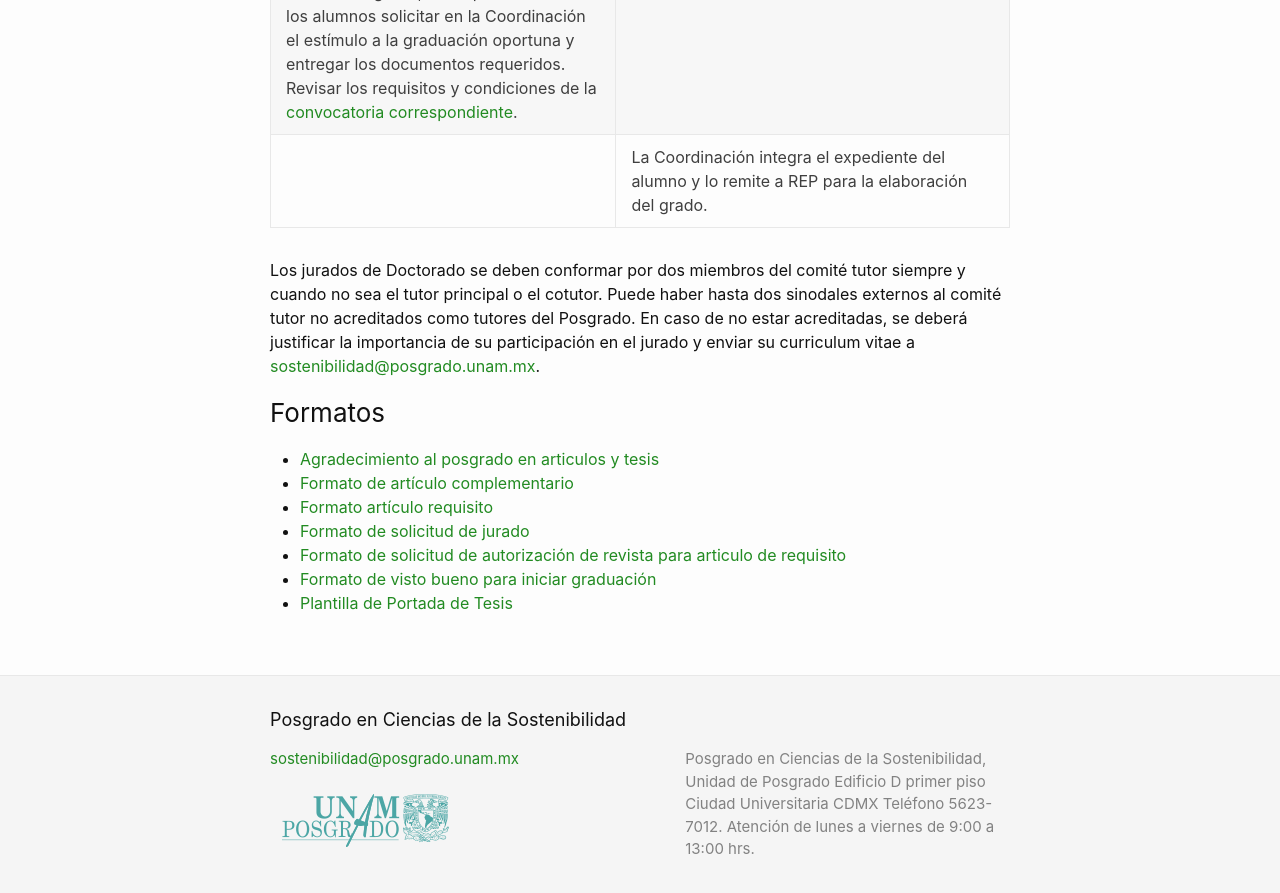
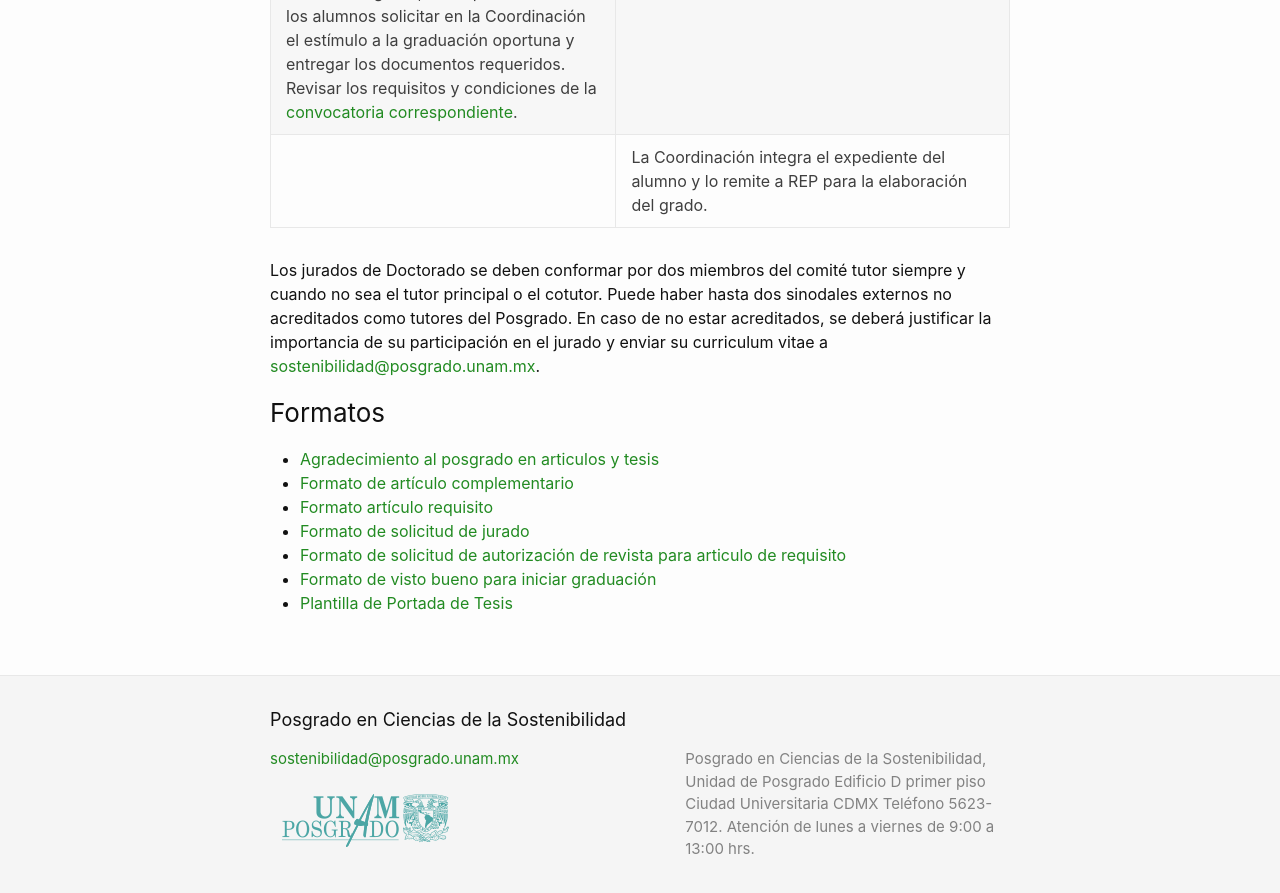
Before and after one commit to pcs-unam/pcs-unam.github.io, a Jekyll site: the page built from doctorado/graduacion.md, in a window 1280 px wide and 900 px high, scrolled down 2074 px. Shown: the top 893 px of the window. Built offline with Jekyll 4.4.1, drawn with Linux system fonts in a browser that asks for light colours.

Commit message:
Se corrigieron palabras de más que confundían

```diff
--- a/doctorado/graduacion.md
+++ b/doctorado/graduacion.md
@@ -112,11 +112,10 @@ La Coordinación integra el expediente del alumno y lo remite a REP para la elab
 
 Los jurados de Doctorado se deben conformar por dos miembros del
 comité tutor siempre y cuando no sea el tutor principal o el cotutor.
-Puede haber hasta dos sinodales externos al comité tutor no
-acreditados como tutores del Posgrado. En caso de no estar
-acreditadas, se deberá justificar la importancia de su participación
-en el jurado y enviar su curriculum vitae a
-<sostenibilidad@posgrado.unam.mx>.
+Puede haber hasta dos sinodales externos no acreditados como tutores
+del Posgrado. En caso de no estar acreditados, se deberá justificar
+la importancia de su participación en el jurado y enviar su curriculum vitae
+a <sostenibilidad@posgrado.unam.mx>.
 
 
 
```
